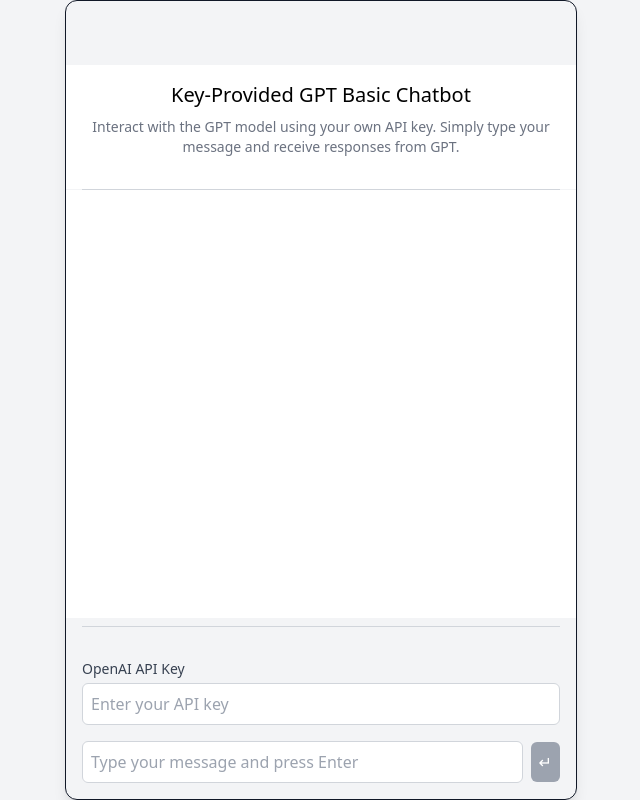
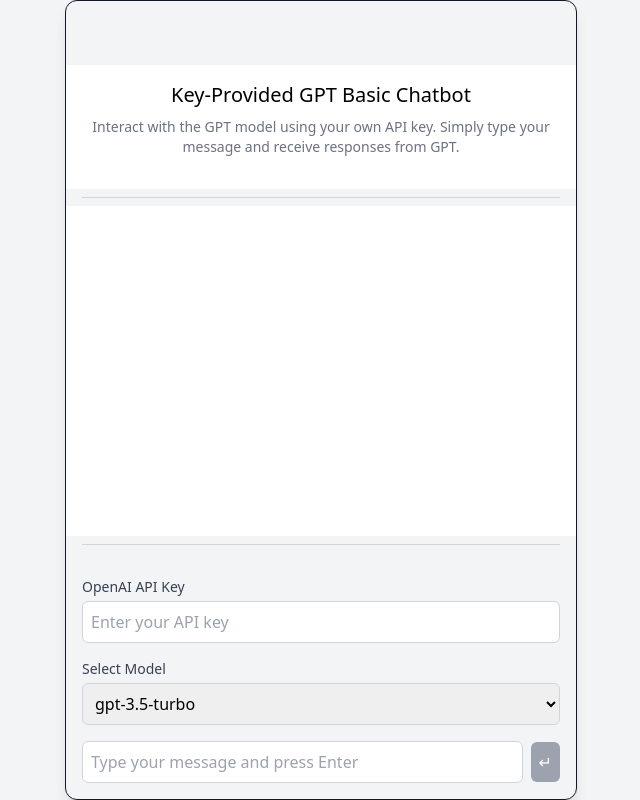
Before and after one commit to seoulcity/KOPIS_yesshow, a SvelteKit app: page / in a window 1280 px wide. Shown: the whole page, without its empty margins (319-959 px from the left). Built offline with nearby package versions, Linux system fonts and the light colour scheme.

Commit message:
Add a feature able to select 3 models of OpenAI and show the response which model it used

```diff
--- a/src/components/ChatInput.svelte
+++ b/src/components/ChatInput.svelte
@@ -5,6 +5,7 @@
     export let removeTypingIndicator;
     export let setError;
     export let typing;
+    export let selectedModel;
 
     let message = '';
 
@@ -29,7 +30,8 @@
         addComment(comment);
         setError('');
 
-        addComment(typing);
+        const typingComment = { ...typing, text: '...', model: selectedModel };
+        addComment(typingComment);
 
         const reply = await getGPTResponse(comment.text);
 
@@ -38,6 +40,7 @@
         if (reply.error) {
             setError(reply.error);
         } else {
+            reply.model = selectedModel;
             addComment(reply);
         }
     }
@@ -49,7 +52,7 @@
                 headers: {
                     'Content-Type': 'application/json'
                 },
-                body: JSON.stringify({ userInput, apiKey }),
+                body: JSON.stringify({ userInput, apiKey, selectedModel }),
             });
             const data = await response.json();
             if (response.ok) {
--- a/src/components/Chatbox.svelte
+++ b/src/components/Chatbox.svelte
@@ -27,8 +27,13 @@
         <ErrorMessage {errorMessage} />
     {/if}
     {#each comments as comment}
-        <article class="flex {comment.author === 'user' ? 'justify-end' : 'justify-start'}">
-            <span class="{comment.author === 'user' ? 'bg-blue-600 text-white rounded-xl ml-16' : 'bg-gray-100 text-gray-800 rounded-xl mr-16'} px-4 py-2 break-words">{comment.text}</span>
+        <article class="flex {comment.author === 'user' ? 'justify-end' : 'justify-start'} relative">
+            <span class="{comment.author === 'user' ? 'bg-blue-600 text-white rounded-xl ml-16' : 'bg-gray-100 text-gray-800 rounded-xl mr-16'} px-4 py-2 break-words">
+                {comment.text}
+                {#if comment.author === 'gpt' && comment.model}
+                    <span class="block mt-2 text-xs text-gray-500 text-right">{comment.model}</span>
+                {/if}
+            </span>
         </article>
     {/each}
 </div>
--- /dev/null
+++ b/src/components/Divider.svelte
@@ -0,0 +1 @@
+<div class="border-t border-gray-300 my-2 mx-4"></div>
--- a/src/routes/+page.svelte
+++ b/src/routes/+page.svelte
@@ -3,22 +3,30 @@
     import Chatbox from '../components/Chatbox.svelte';
     import ChatInput from '../components/ChatInput.svelte';
     import Header from '../components/Header.svelte';
+    import Divider from '../components/Divider.svelte';
 
     let comments = [];
-    const typing = { author: 'gpt', text: '...' };
+    const typing = { author: 'gpt', text: '...', model: '' }; // Added model property
     let apiKey = '';
     let errorMessage = '';
+    let selectedModel = 'gpt-3.5-turbo';
+    const models = ['gpt-3.5-turbo', 'gpt-4-turbo', 'gpt-4o'];
 
     function addComment(comment) {
         comments = [...comments, comment];
+        removeTypingIndicator(); // Ensure typing indicator is removed
     }
 
     function removeTypingIndicator() {
-        comments = comments.filter(comment => comment !== typing);
+        comments = comments.filter(comment => comment.text !== '...');
     }
 
     function setError(message) {
         errorMessage = message;
+    }
+
+    function handleModelChange(event) {
+        selectedModel = event.target.value;
     }
 </script>
 
@@ -26,14 +34,9 @@
     <div class="flex flex-col w-full h-full max-w-md md:max-w-lg border border-gray-900 rounded-xl shadow-lg overflow-hidden">
         <div class="flex flex-col h-full pt-16 pb-4 box-border overflow-hidden">
             <Header />
-
-            <!-- Header Divider -->
-            <div class="border-t border-gray-300 mx-4"></div>
-
+            <Divider />
             <Chatbox {comments} {errorMessage} />
-
-            <!-- Divider -->
-            <div class="border-t border-gray-300 my-2 mx-4"></div>
+            <Divider />
         </div>
 
         <div class="px-4 py-2 bg-gray-100">
@@ -41,6 +44,15 @@
             <input id="api-key" type="password" bind:value={apiKey} class="mt-1 p-2 border border-gray-300 rounded-md focus:outline-none focus:ring-2 focus:ring-blue-600 w-full" placeholder="Enter your API key" />
         </div>
 
-        <ChatInput {apiKey} {addComment} {removeTypingIndicator} {setError} {typing} />
+        <div class="px-4 py-2 bg-gray-100">
+            <label for="model-select" class="block text-sm font-medium text-gray-700">Select Model</label>
+            <select id="model-select" bind:value={selectedModel} on:change={handleModelChange} class="mt-1 p-2 border border-gray-300 rounded-md focus:outline-none focus:ring-2 focus:ring-blue-600 w-full">
+                {#each models as model}
+                    <option value={model}>{model}</option>
+                {/each}
+            </select>
+        </div>
+
+        <ChatInput {apiKey} {addComment} {removeTypingIndicator} {setError} {typing} {selectedModel} />
     </div>
 </div>
--- a/src/routes/api/chat/openaiClient.js
+++ b/src/routes/api/chat/openaiClient.js
@@ -15,11 +15,12 @@
  * Sends a message to OpenAI and returns the response.
  * @param {OpenAI} client - The OpenAI client instance.
  * @param {string} userInput - The user input to send to OpenAI.
+ * @param {string} model - The model to use for the completion.
  * @returns {Promise<string>} - The response from OpenAI.
  */
-export async function getGPTResponse(client, userInput) {
+export async function getGPTResponse(client, userInput, model = 'gpt-3.5-turbo') {
     const response = await client.chat.completions.create({
-        model: 'gpt-3.5-turbo',
+        model,
         messages: [{ role: 'user', content: userInput }],
     });
 
```
Also changed, not shown: static/svelte.png (added).
